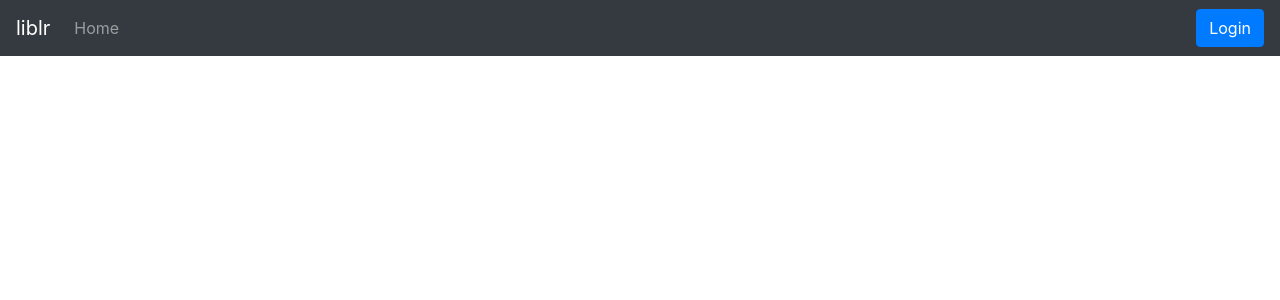
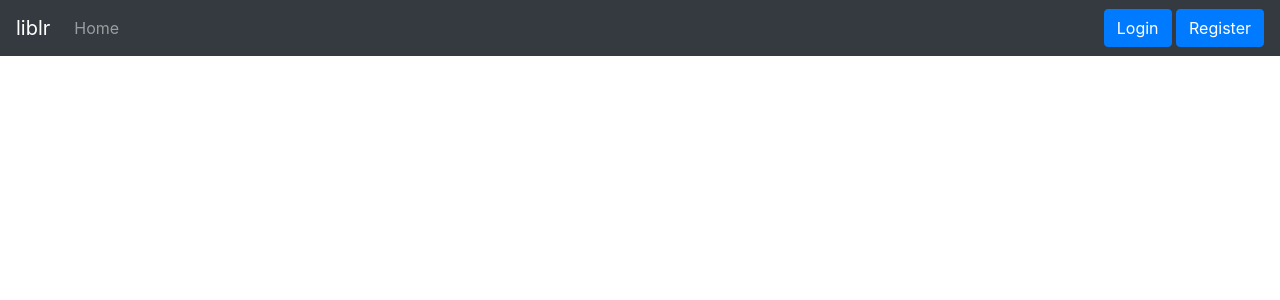
Before and after one commit to schwetzen/liblr, a Django app: template src/app/templates/base.html in a window 1280 px wide. Shown: the top 300 px of the page. Run offline with Django 3.2, Linux system fonts and the light colour scheme; the template is opened without the code that fills it, so the values that code supplies are empty; some libraries are stand-ins or nearby versions.

Commit message:
Register url for registration and uncomment link in base

```diff
--- a/src/app/templates/base.html
+++ b/src/app/templates/base.html
@@ -38,7 +38,7 @@
                 <div class="form-row my-2 my-lg-0">
                     <div class="col">
                         <a class="btn btn-primary my-2 my-sm-0" href="{% url 'login' %}">Login</a>
-                        {#<a class="btn btn-primary my-2 my-sm-0" href="{% url 'register' %}">Register</a>#}
+                        <a class="btn btn-primary my-2 my-sm-0" href="{% url 'register' %}">Register</a>
                     </div>
                 </div>
                 {% endif %}
--- a/src/liblr/urls.py
+++ b/src/liblr/urls.py
@@ -28,4 +28,5 @@ urlpatterns = [
     # Authentication
     path('login', LoginView.as_view(), name='login'),
     path('logout', LogoutView.as_view(), name='logout'),
+    path('register', RegisterView.as_view(), name='register'),
 ]
```
